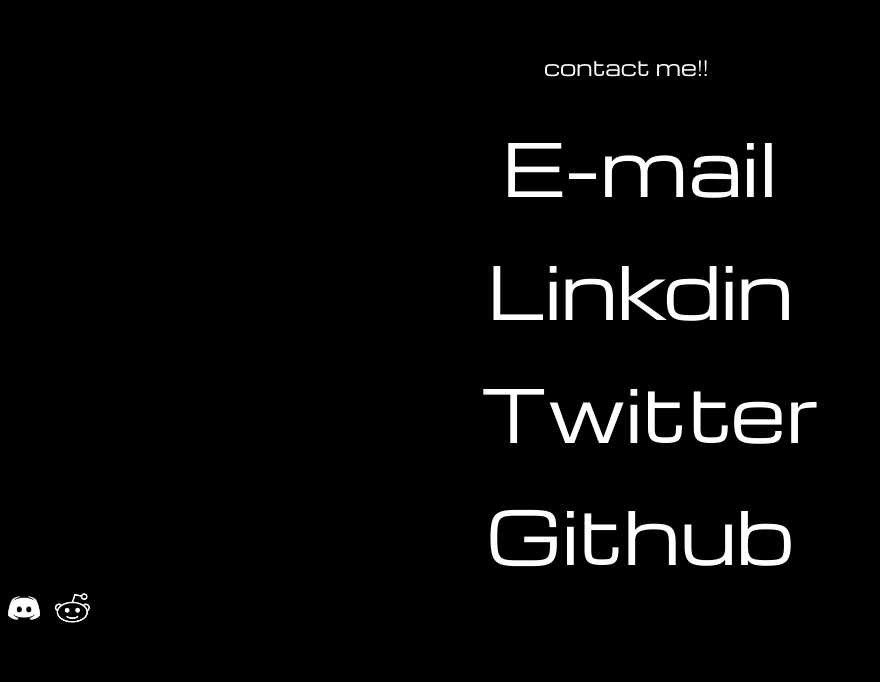
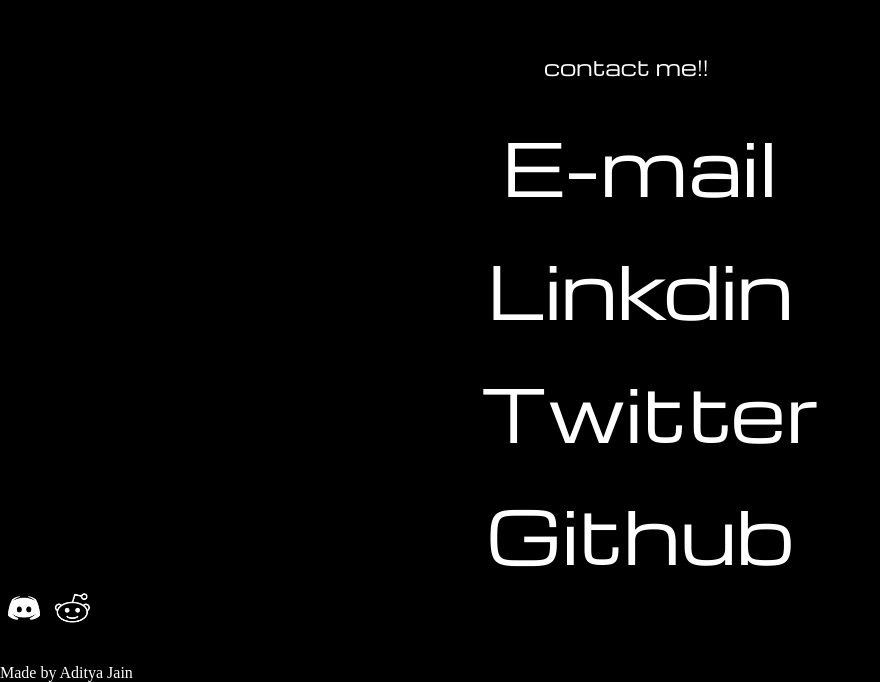
Before and after one commit to Aditya30december2003/Personal-Portfolio-2, a plain HTML site: page index.html in a window 1280 px wide. Shown: the part 5687-6369 px from the top of the page, without its empty margins (0-880 px from the left). Drawn offline with nearby package versions, Linux system fonts and the light colour scheme; a web font is replaced by a local one.

Commit message:
Update index.html

```diff
--- a/index.html
+++ b/index.html
@@ -207,7 +207,9 @@
          <a href=""><img src="Images/reddit.jpg" alt=""></a>
      </div>
      </div>
-
+      <footer>
+      Made by Aditya Jain
+     </footer>
     </div>
 
 
```
